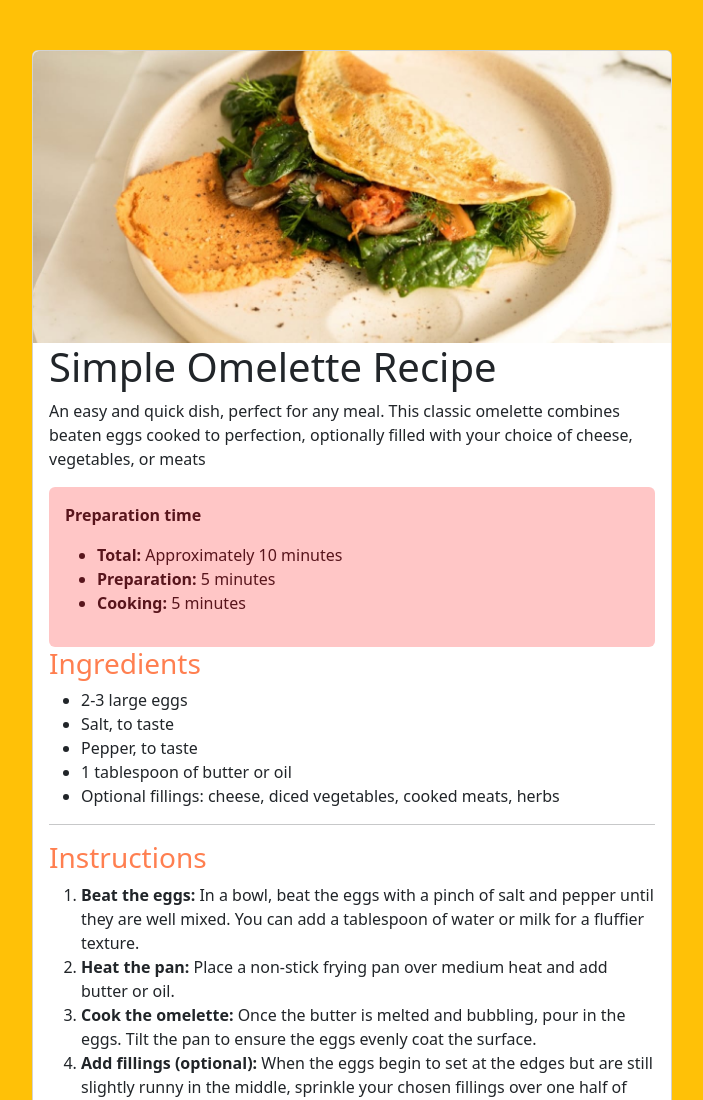
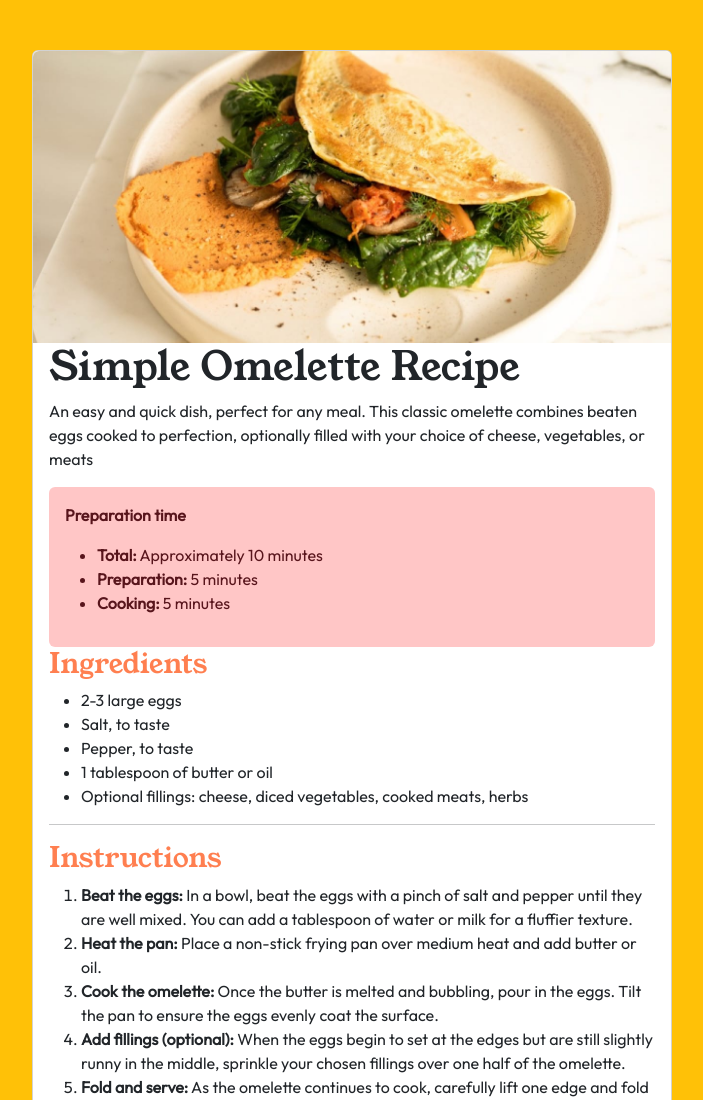
Before and after one commit to Rakesh-TN/Recipe-Page, a plain HTML site: page Index.html in a window 1280 px wide. Shown: the top 1100 px of the page, without its empty margins (288-991 px from the left). Drawn offline with nearby package versions, Linux system fonts and the light colour scheme.

Commit message:
Updating fonts

```diff
--- a/CSS/Style.css
+++ b/CSS/Style.css
@@ -1,3 +1,10 @@
+@import url('https://fonts.googleapis.com/css2?family=Outfit&family=Young+Serif&display=swap');
+body{
+    font-family: 'Outfit', sans-serif !important;
+}
+h1, h3 {
+    font-family: 'Young Serif', serif;
+}
 .bg-red {
     padding: 5px;
     background-color: rgba(255, 0, 0, 0.225);
--- a/Index.html
+++ b/Index.html
@@ -18,7 +18,7 @@
             <div class="mx-3">
             <div>
                 <div class="">
-                    <p class="h1 ">Simple Omelette Recipe</p>
+                    <h1>Simple Omelette Recipe</h1>
                     <p>An easy and quick dish, perfect for any meal.
                     This classic omelette combines beaten eggs cooked to perfection, optionally filled with your choice of cheese, vegetables, or meats</p>
                     <div class="bg-red p-3 rounded">
```
